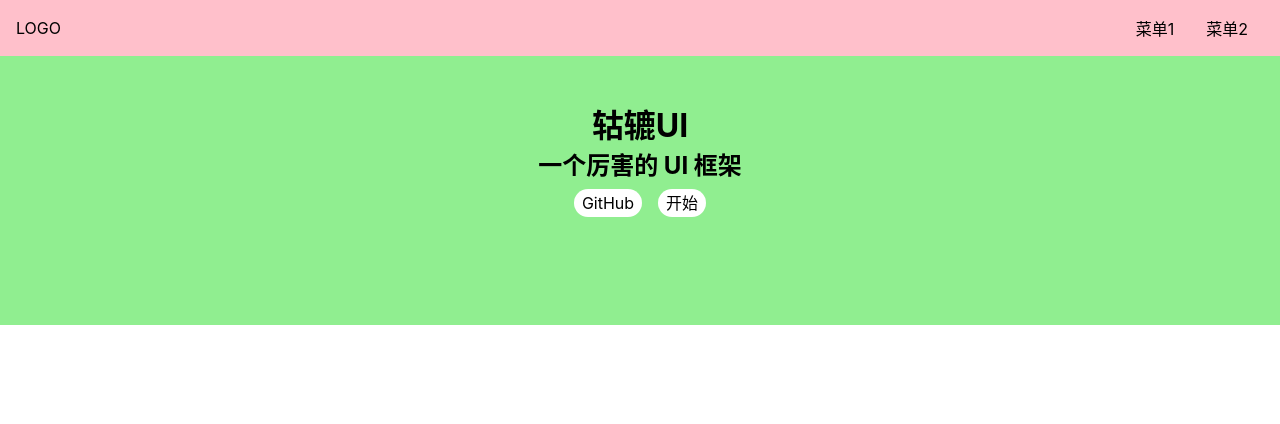
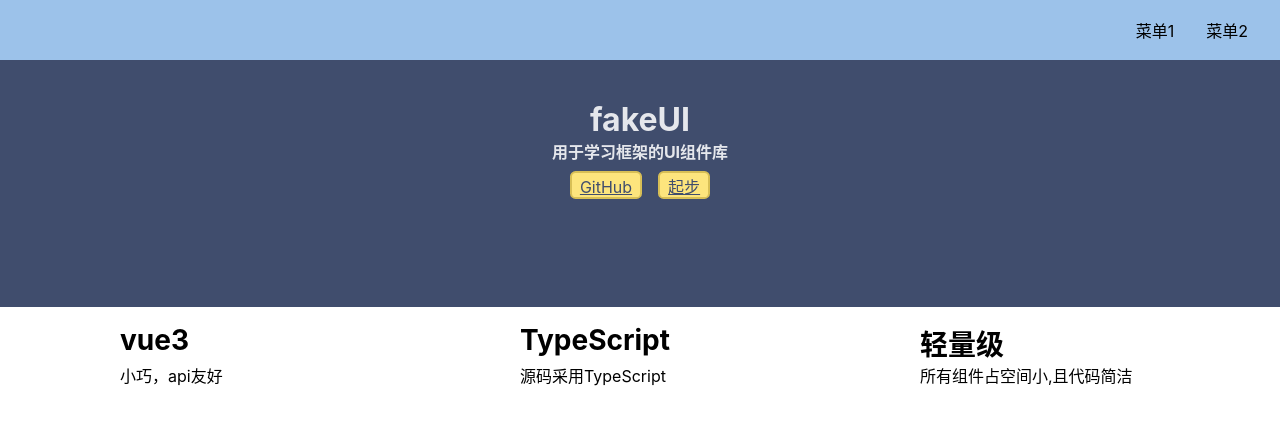
Before and after one commit to Sumuyzzz/fake-ui-2.0, a Vue app: page / in a window 1280 px wide. Shown: the top 424 px of the page. Built offline with nearby package versions, Linux system fonts and the light colour scheme.

Commit message:
modify CSS styles

```diff
--- a/index.html
+++ b/index.html
@@ -2,10 +2,11 @@
 <html lang="en">
 
 <head>
-  <meta charset="UTF-8">
-  <link rel="icon" href="/favicon.ico" />
-  <meta name="viewport" content="width=device-width, initial-scale=1.0">
-  <title>Vite App</title>
+    <meta charset="UTF-8">
+    <link href="/favicon.ico" rel="icon"/>
+    <meta content="width=device-width, initial-scale=1.0" name="viewport">
+    <script src="//at.alicdn.com/t/font_2356449_84afkuwtt1v.js"></script>
+    <title>Vite App</title>
 </head>
 
 <body>
--- /dev/null
+++ b/src/Document/Introduction.vue
@@ -0,0 +1,13 @@
+<template>
+  intro
+</template>
+
+<script>
+export default {
+  name: "Introduction"
+}
+</script>
+
+<style scoped>
+
+</style>
--- a/src/components/Document.vue
+++ /dev/null
@@ -1,87 +0,0 @@
-<template>
-	<div class="layout">
-		<Topnav class="nav" />
-		<div class="content">
-			<aside v-show="menuVisible">
-				<h2>组件列表</h2>
-				<ol>
-					<li>
-						<router-link to="/doc/switch">Switch 组件</router-link>
-					</li>
-					<li>
-						<router-link to="/doc/button">Button 组件</router-link>
-					</li>
-					<li>
-						<router-link to="/doc/dialog">Dialog 组件</router-link>
-					</li>
-					<li>
-						<router-link to="/doc/tabs">Tabs 组件</router-link>
-					</li>
-				</ol>
-			</aside>
-			<main>
-				<router-view></router-view>
-			</main>
-		</div>
-	</div>
-</template>
-<script lang="ts">
-	import { inject, Ref } from "vue";
-	import Topnav from "../components/Topnav.vue";
-	export default {
-		components: { Topnav },
-		setup() {
-			const menuVisible = inject<Ref<boolean>>("menuVisible");
-			return { menuVisible };
-		},
-	};
-</script>
-<style lang="scss" scoped>
-	.layout {
-		display: flex;
-		flex-direction: column;
-		height: 100vh;
-		> .nav {
-			flex-shrink: 0;
-		}
-		> .content {
-			flex-grow: 1;
-			padding-top: 40px;
-			padding-left: 150px;
-			@media (max-width: 500px) {
-				padding-left: 0;
-			}
-		}
-	}
-	.content {
-		display: flex;
-		> aside {
-			flex-shrink: 0;
-		}
-		> main {
-			flex-grow: 1;
-			padding: 16px;
-			background: #ffffff;
-		}
-	}
-	aside {
-		background: lightblue;
-		width: 150px;
-    position: fixed;
-		top: 0;
-		left: 0;
-    padding: 70px 16px 16px;
-    height: 100%;
-		> h2 {
-			margin-bottom: 4px;
-		}
-		> ol {
-			> li {
-				padding: 4px 0;
-			}
-		}
-	}
-	main {
-		overflow: auto;
-	}
-</style>
--- a/src/components/Home.vue
+++ /dev/null
@@ -1,43 +0,0 @@
-<template>
-	<div>
-		<Topnav />
-		<div class="banner">
-			<h1>轱辘UI</h1>
-			<h2>一个厉害的 UI 框架</h2>
-			<p class="actions">
-				<a>GitHub</a>
-				<router-link to="/doc">开始</router-link>
-			</p>
-		</div>
-	</div>
-</template>
-<script lang="ts">
-	import Topnav from "../components/Topnav.vue";
-
-	export default {
-		components: { Topnav },
-	};
-</script>
-<style lang="scss" scoped>
-	.banner {
-		padding: 100px 0;
-		display: flex;
-		justify-content: center;
-		align-items: center;
-		flex-direction: column;
-		background: lightgreen;
-		> .actions {
-			padding: 8px 0;
-			a {
-				margin: 0 8px;
-				background: #fff;
-				display: inline-block;
-				$h: 28px;
-				height: $h;
-				line-height: $h;
-				border-radius: $h/2;
-				padding: 0 8px;
-			}
-		}
-	}
-</style>
--- a/src/components/Topnav.vue
+++ b/src/components/Topnav.vue
@@ -1,7 +1,17 @@
 <template>
   <div class="topnav">
-		<div class="logo">LOGO</div>
-		<span class="toggleAside" @click="toggleMenu"></span>
+    <div class="logo">
+      <a href="/">
+        <svg>
+          <use xlink:href="#iconhome"></use>
+        </svg>
+      </a>
+    </div>
+    <span class="toggleAside" @click="toggleMenu">
+      <svg>
+        <use xlink:href="#iconsetting"></use>
+      </svg>
+    </span>
     <ul class="menu">
       <li>菜单1</li>
       <li>菜单2</li>
@@ -24,7 +34,7 @@ export default {
 </script>
 <style lang="scss" scoped>
 .topnav {
-		background: pink;
+  background: #9cc2ea;
   display: flex;
   padding: 16px;
   position: fixed;
@@ -34,28 +44,43 @@ export default {
   z-index: 10;
   justify-content: center;
   align-items: center;
+
+  svg {
+    grid-area: icon;
+    width: 24px;
+    height: 24px;
+  }
+
   > .logo {
     max-width: 6em;
     margin-right: auto;
+
+
   }
+
   > .menu {
     display: flex;
     white-space: nowrap;
     flex-wrap: nowrap;
+
     > li {
       margin: 0 1em;
     }
   }
+
   > .toggleAside {
     width: 24px;
     height: 24px;
-			background: red;
+
     position: absolute;
     left: 16px;
     top: 50%;
     transform: translateY(-50%);
     display: none;
+
+
   }
+
   @media (max-width: 500px) {
     > .menu {
       display: none;
--- a/src/index.scss
+++ b/src/index.scss
@@ -3,18 +3,21 @@
   padding: 0;
   box-sizing: border-box;
 }
+
 ul,
 ol {
   list-style: none;
 }
+
 a {
-  text-decoration: none;
   color: inherit;
+
   &:hover {
-    border-bottom: 1px solid;
-    cursor:pointer;
+
+    cursor: pointer;
   }
 }
+
 body {
   font-size: 16px;
   // 为什么这样写 font-family
--- /dev/null
+++ b/src/view/Document.vue
@@ -0,0 +1,133 @@
+<template>
+  <div class="layout">
+    <Topnav :toggleMenuButtonVisible="true" class="nav"/>
+    <div class="content">
+      <aside v-show="menuVisible">
+        <div class="aside">
+          <h2>文档</h2>
+          <ol>
+            <li>
+              <router-link to="/doc/intro">介绍</router-link>
+            </li>
+            <li>
+              <router-link to="/doc/install">安装</router-link>
+            </li>
+            <li>
+              <router-link to="/doc/start">开始</router-link>
+            </li>
+          </ol>
+          <h2>组件列表</h2>
+          <ol>
+            <li>
+              <router-link to="/doc/switch">Switch 组件</router-link>
+            </li>
+            <li>
+              <router-link to="/doc/button">Button 组件</router-link>
+            </li>
+            <li>
+              <router-link to="/doc/dialog">Dialog 组件</router-link>
+            </li>
+            <li>
+              <router-link to="/doc/tabs">Tabs 组件</router-link>
+            </li>
+          </ol>
+        </div>
+      </aside>
+      <main>
+        <router-view></router-view>
+      </main>
+    </div>
+  </div>
+</template>
+
+<script lang="ts">
+import {inject, Ref} from "vue";
+import Topnav from "../components/Topnav.vue";
+
+export default {
+  components: {Topnav},
+  setup() {
+    const menuVisible = inject<Ref<boolean>>("menuVisible");
+    if (menuVisible !== undefined) return {menuVisible};
+  },
+};
+</script>
+
+<style lang="scss" scoped>
+$border-color: #fff;
+.router-link-active {
+  color: #e5e7ec;
+}
+
+.layout {
+  display: flex;
+  flex-direction: column;
+  height: 100vh;
+
+  > .nav {
+    flex-shrink: 0;
+  }
+
+  > .content {
+    flex-grow: 1;
+    padding-top: 60px;
+    padding-left: 156px;
+    @media (max-width: 500px) {
+      padding-left: 0;
+    }
+  }
+}
+
+.content {
+  display: flex;
+
+  > aside {
+    flex-shrink: 0;
+  }
+
+  > main {
+    flex-grow: 1;
+    padding: 16px;
+    background: rgb(255, 255, 255);
+  }
+}
+
+.aside {
+  background: #3c4a6e;
+  color: #747e98;
+  width: 150px;
+  position: fixed;
+  top: 0;
+  left: 0;
+  padding: 70px 16px 16px;
+  height: 100%;
+  z-index: 1;
+
+
+  > h2 {
+    margin-bottom: 4px;
+  }
+
+  > ol {
+    > li {
+      padding: 4px 0;
+
+      & a {
+        text-decoration: none;
+      }
+
+
+      &:hover {
+        color: #e5e7ec;
+      }
+
+    }
+  }
+
+}
+
+
+main {
+  overflow: auto;
+}
+</style>
--- /dev/null
+++ b/src/view/Home.vue
@@ -0,0 +1,133 @@
+<template>
+  <div class="topnavAndBanner">
+    <Topnav/>
+    <div class="banner">
+      <h1>fakeUI</h1>
+      <h4>用于学习框架的UI组件库</h4>
+      <p class="actions">
+        <a href="https://github.com">GitHub</a>
+        <router-link to="/doc">起步</router-link>
+      </p>
+    </div>
+  </div>
+  <div class="features">
+    <ul>
+      <li>
+        <svg>
+          <use xlink:href="#iconVue"></use>
+        </svg>
+        <h3>vue3</h3>
+        <p>小巧，api友好</p>
+      </li>
+      <li>
+        <svg>
+          <use xlink:href="#iconTS"></use>
+        </svg>
+        <h3>TypeScript</h3>
+        <p>源码采用TypeScript</p>
+      </li>
+      <li>
+        <svg>
+          <use xlink:href="#iconLightweight"></use>
+        </svg>
+        <h3>轻量级</h3>
+        <p>所有组件占空间小,且代码简洁</p>
+      </li>
+    </ul>
+  </div>
+</template>
+
+<script lang="ts">
+import {defineComponent} from "vue";
+import Topnav from "../components/Topnav.vue";
+
+export default defineComponent({
+  components: {Topnav},
+});
+</script>
+
+<style lang="scss" scoped>
+.topnavAndBanner {
+  background: #404d6d;
+}
+
+.banner {
+  $home_color: #e5e7ec;
+  color: $home_color;
+  padding: 100px 0;
+  display: flex;
+  justify-content: center;
+  align-items: center;
+  flex-direction: column;
+
+  > .actions {
+    padding: 8px 0;
+
+    a {
+      margin: 0 8px;
+      color: #404d6d;
+      background: #fde57d;
+      display: inline-block;
+      $h: 28px;
+      height: $h;
+      line-height: $h;
+      border-radius: $h/5;
+      text-align: center;
+      border: 2px solid #d8bf56;
+      padding: 0 8px;
+
+      &:hover {
+        text-decoration: none;
+      }
+    }
+  }
+}
+
+.features {
+  @media screen and (min-width: 500px) {
+    margin: auto;
+    width: 400px;
+  }
+
+  @media screen and (min-width: 800px) {
+    width: 800px;
+  }
+
+  @media screen and (min-width: 1200px) {
+    width: 1200px;
+  }
+
+  > ul {
+    display: flex;
+    flex-wrap: wrap;
+
+    > li {
+      width: 400px;
+      margin: 16px 0;
+      display: grid;
+      justify-content: start;
+      align-content: space-between;
+      grid-template-areas:
+					"icon title"
+					"icon text";
+      grid-template-columns: 80px auto;
+      grid-template-rows: 1fr auto;
+
+      > svg {
+        grid-area: icon;
+        width: 64px;
+        height: 64px;
+      }
+
+      > h3 {
+        grid-area: title;
+        font-size: 28px;
+      }
+
+      > p {
+        grid-area: text;
+      }
+    }
+  }
+}
+</style>
```
Also changed, not shown: src/components/LinkDemo.vue (added, +13 -0 lines), src/router.ts (+8 -6 lines), src/lib/Link.vue (added). Lines whose indentation alone changed are shown as unchanged.
